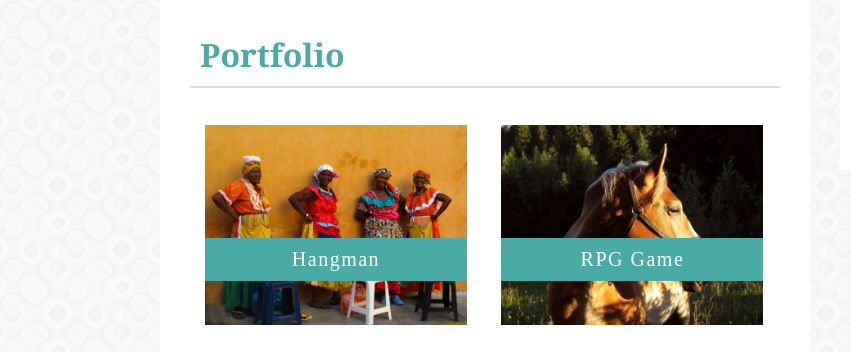
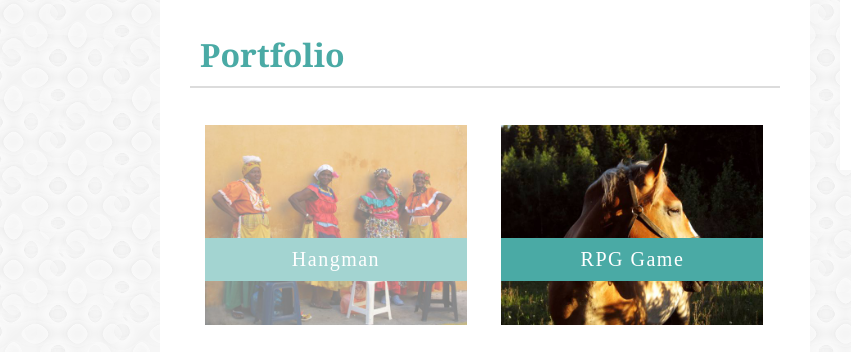
Before and after one commit to n0rthf4ce/Basic-Portfolio, a plain HTML site: page portfolio.html in a window 1280 px wide. In both pictures the pointer is over the element "Hangman". Shown: the part 128-480 px from the top of the page, 0-851 px from the left. Drawn offline with Linux system fonts and the light colour scheme.

Commit message:
add hover fade for portfolio links

```diff
--- a/assets/css/style.css
+++ b/assets/css/style.css
@@ -144,6 +144,9 @@ textarea{
     margin: 15px;
     display: inline-block;
 }
+.portfolio-container:hover{
+    opacity:.5;
+}
 .portfolio-item{
     height: 200px;
     width: 262px;
```
Also changed, not shown: index.html (+3 -1 lines).
